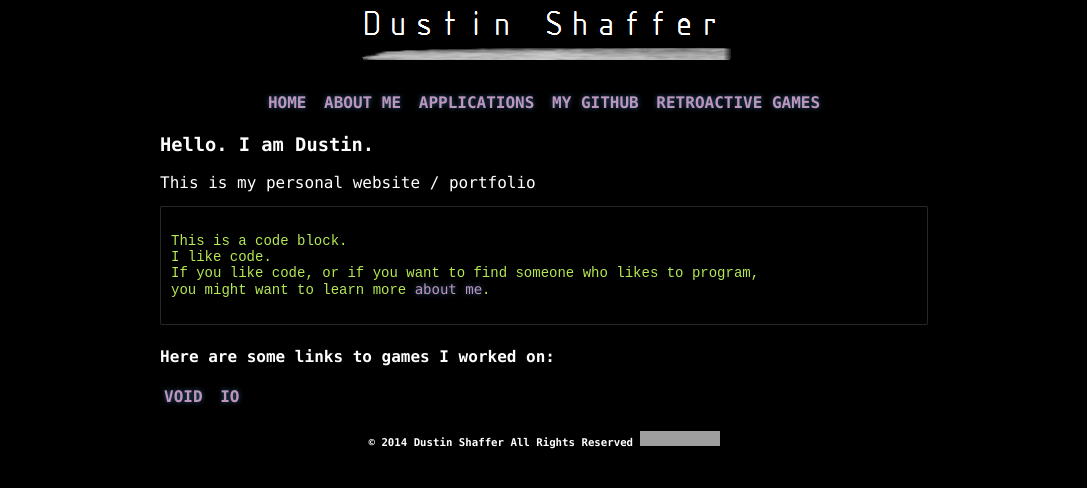
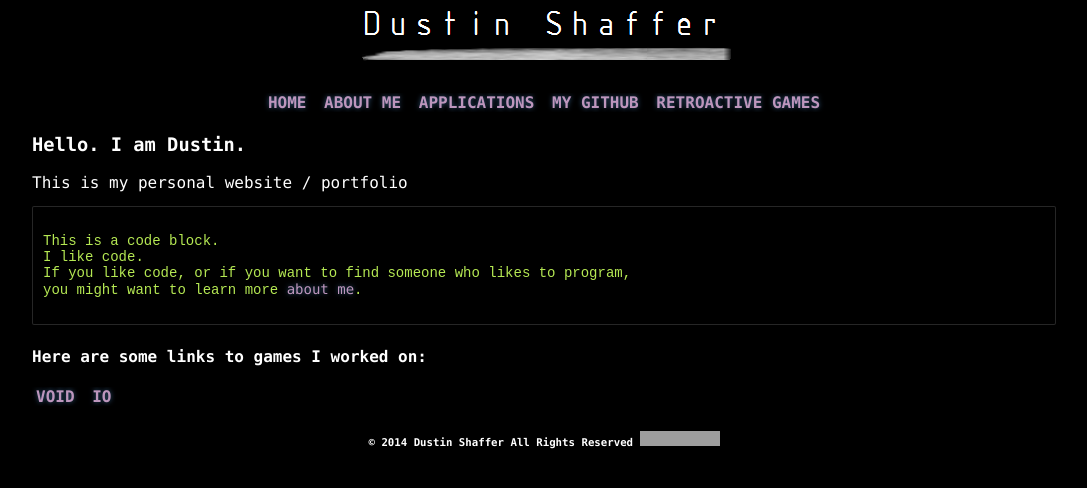
Before and after one commit to misterdustinface/misterdustinface.github.io, a Jekyll site: the page built from index.html, in a window 1280 px wide. Shown: the top 488 px of the page, without its empty margins (96-1183 px from the left). Built offline with Jekyll 4.4.1, drawn with Linux system fonts in a browser that asks for light colours; nearby versions of some CDN libraries; the list of posts is cut into pages by our own code; a style sheet for code colours, icons or effects is not loaded; grey boxes are pictures that could not be loaded.

Commit message:
Update theme.css

```diff
--- a/css/theme1/theme.css
+++ b/css/theme1/theme.css
@@ -14,6 +14,11 @@
 
 
 /* text "FACE" */
+
+a {
+  color: #63c0f5;
+  text-shadow: 0 0 5px rgba(104, 182, 255, 0.5);
+}
 
 a:link    {font-family:"Lucida Console", Monaco, monospace; text-decoration: none; color:#bd96bd;} /* unvisited link */
 a:visited {font-family:"Lucida Console", Monaco, monospace; text-decoration: none; color:#bd96bd;} /* visited link */
@@ -52,7 +57,7 @@
 }
 
 .container {
-  width: 60%;
+  width: 80%;
   /*max-width: 600px;*/
   margin: 0 auto;
   text-align: left;
@@ -63,7 +68,7 @@
 }
 
 .post {
-  width: 60%;
+  width: 70%;
   /*max-width: 600px;*/
   margin: 0 auto;
   text-align: center;
@@ -75,10 +80,6 @@
  text-align: center;
 }
 
-section {
-  display: block;
-  margin: 0 0 20px 0;
-}
 
 #downloads .btn {
   display: inline-block;
@@ -92,6 +93,13 @@
   width: 100%;
   -webkit-font-smoothing: antialiased;
 }
+
+
+section {
+  display: block;
+  margin: 0 0 20px 0;
+}
+
 pre {
   background: rgba(0, 0, 0, 0.9);
   border: 1px solid rgba(255, 255, 255, 0.15);
@@ -163,14 +171,6 @@
   background: url("../images/cover.jpg") 0 0 no-repeat;
 }
 
-/* Links
-   a, a:hover, a:visited
-*/
-
-a {
-  color: #63c0f5;
-  text-shadow: 0 0 5px rgba(104, 182, 255, 0.5);
-}
 
 /* Clearfix */
 
```
